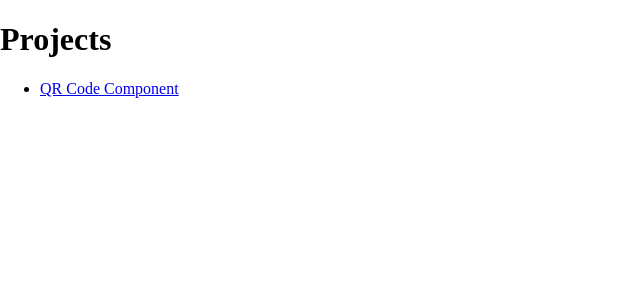
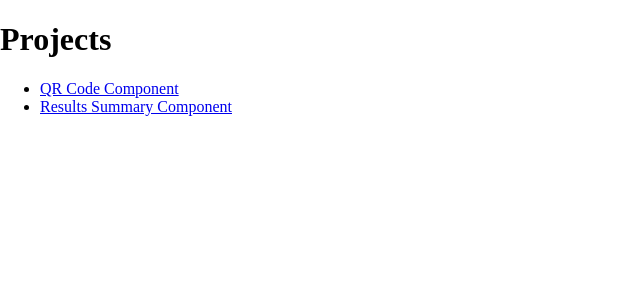
Before and after one commit to nguyenjessev/frontend-mentor-projects, a SvelteKit app: page / in a window 1280 px wide. Shown: the top 300 px of the page, without its empty margins (0-640 px from the left). Built offline with nearby package versions, Linux system fonts and the light colour scheme.

Commit message:
Add results summary component link to homepage

```diff
--- a/src/routes/+page.svelte
+++ b/src/routes/+page.svelte
@@ -5,4 +5,7 @@
 <h1>Projects</h1>
 <ul>
   <li><a href="{base}/qr-code-component">QR Code Component</a></li>
+  <li>
+    <a href="{base}/results-summary-component">Results Summary Component</a>
+  </li>
 </ul>
```
